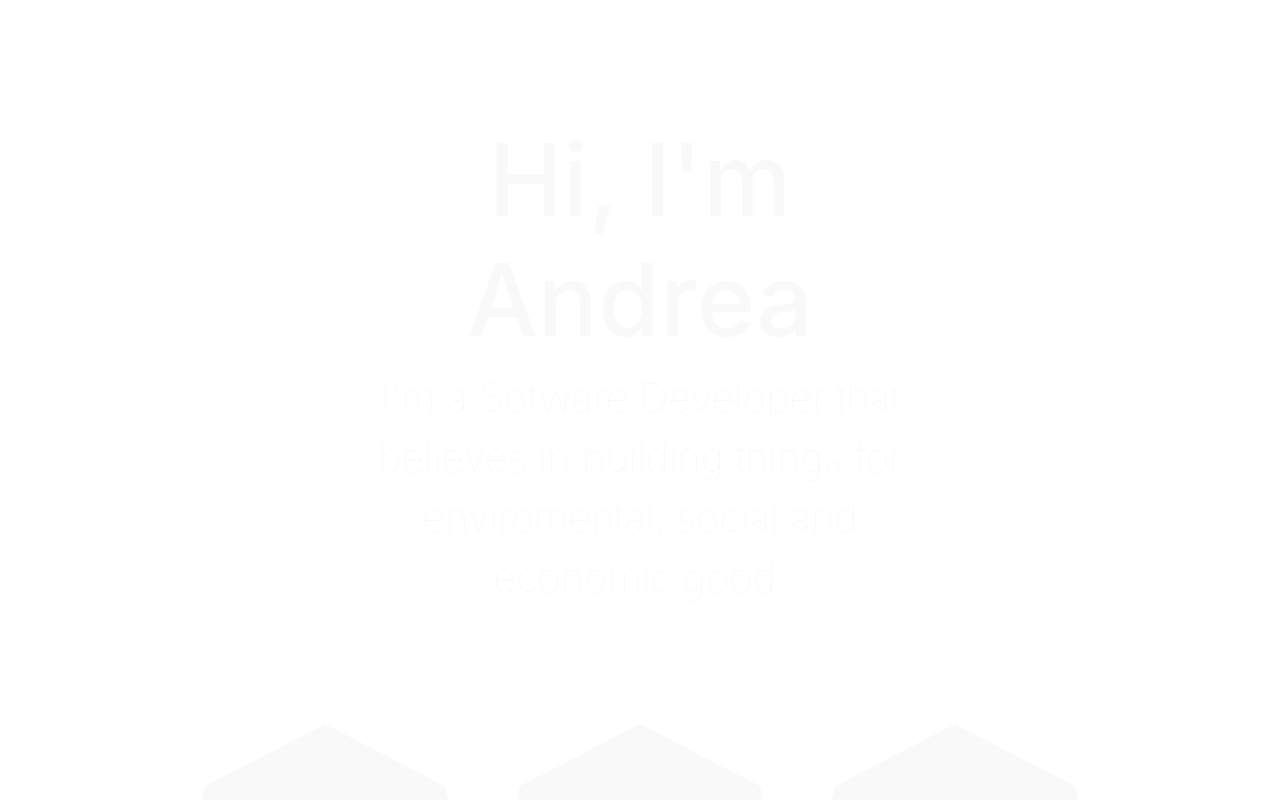
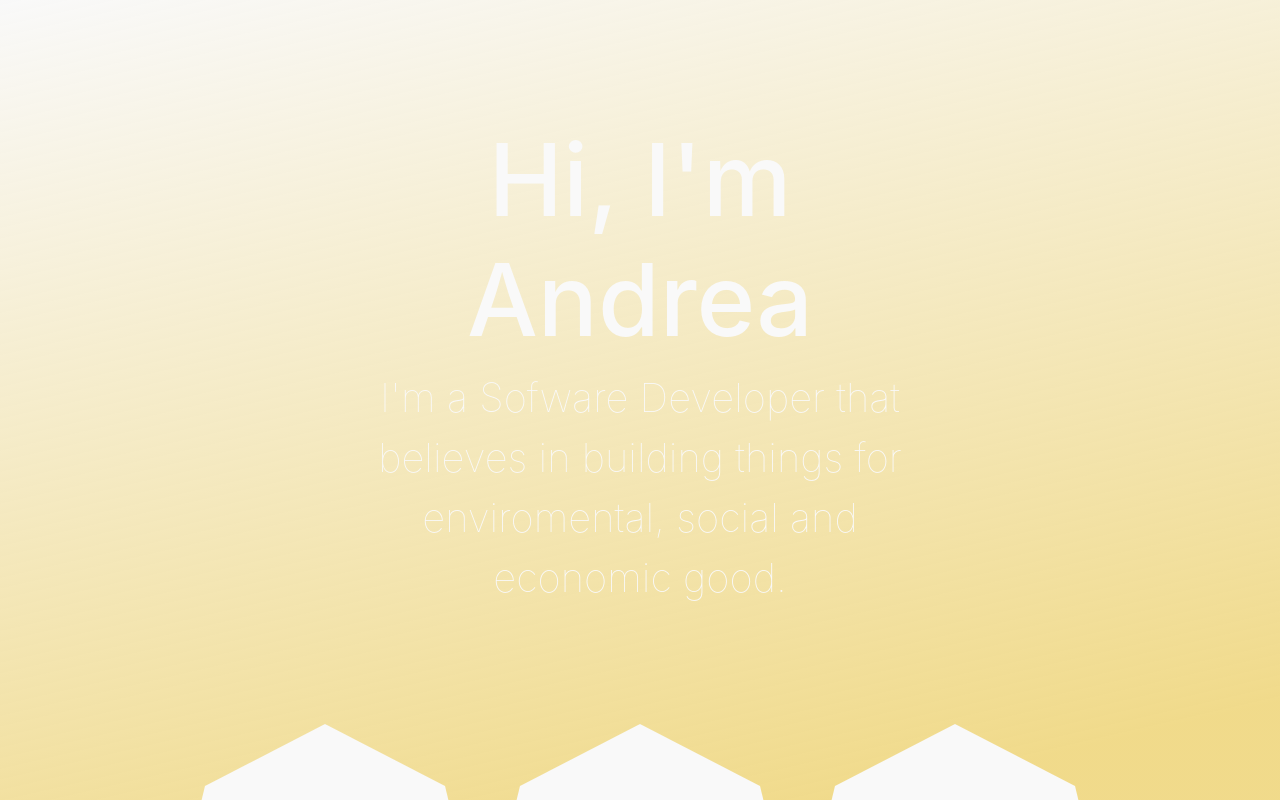
Before and after one commit to anlsim/anlsim.github.io, a React (Create React App) app: page / in a window 1280 px wide. Shown: the top 800 px of the page. Built offline with nearby package versions, Linux system fonts and the light colour scheme.

Commit message:
changing background

```diff
--- a/src/App.scss
+++ b/src/App.scss
@@ -2,8 +2,11 @@
 
 body {
   font-family: 'Open Sans Condensed', sans-serif;
+  background: rgb(232,197,71);
+  background: linear-gradient(347deg, rgba(232,197,71,0.6320903361344538) 9%, rgba(249,249,249,1) 100%);
+  background-attachment: fixed;
   /*
-  background-image: url(./assets/blueBackground.jpg);
+  background-image: url(./assets/Background.jpg);
   background-attachment: fixed;
   */
 
```
Also changed, not shown: src/assets/Background.jpg (added).
